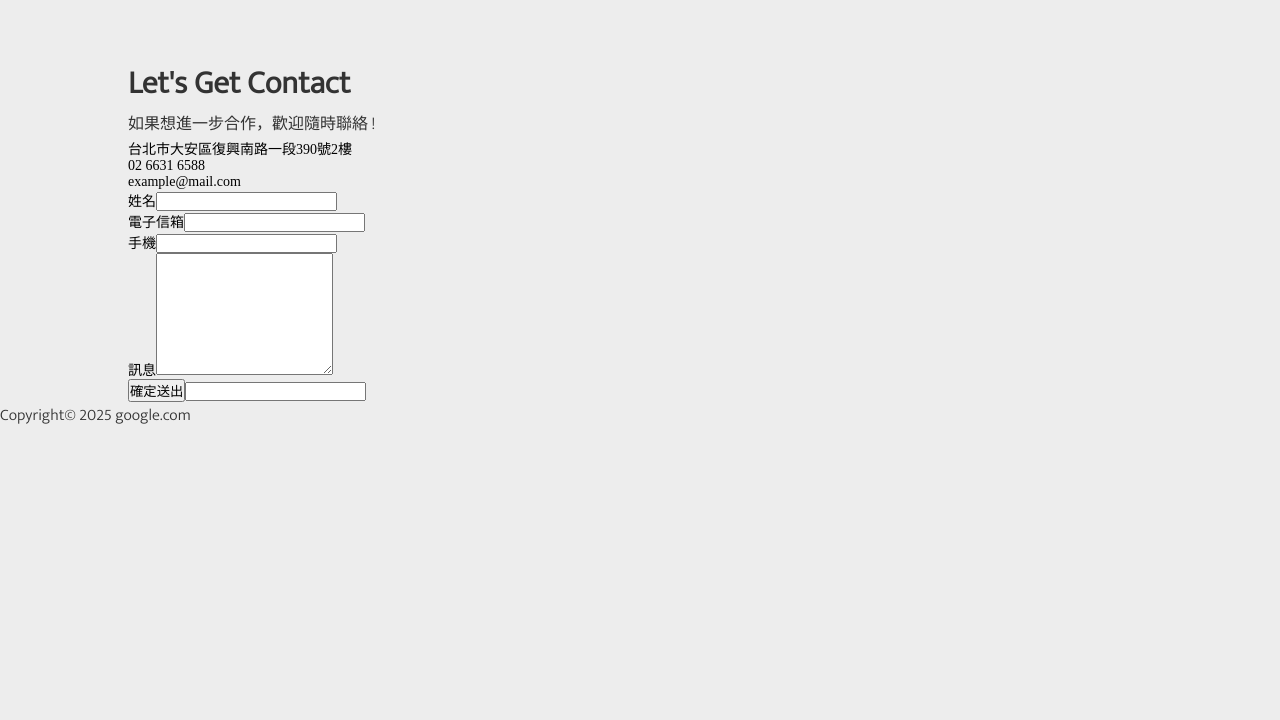
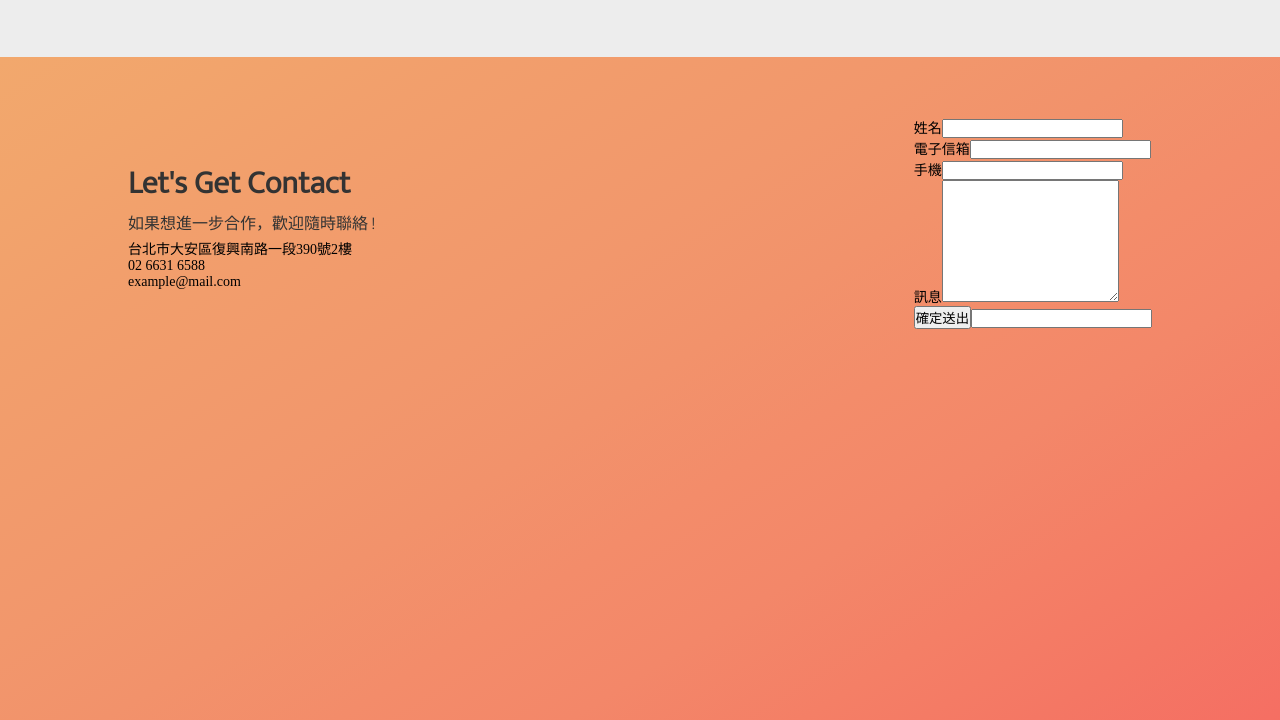
Before and after one commit to rogerjiang01/my_resume, a plain HTML site: page index.html in a window 1280 px wide. Shown: the part 3160-3880 px from the top of the page. Before the commit the page ends 3589 px from the top, so only its background shows below. Drawn offline with Linux system fonts and the light colour scheme.

Commit message:
Contact bgc+footer

```diff
--- a/css/style.css
+++ b/css/style.css
@@ -625,6 +625,39 @@
         /* ================================
                     Portfolio  END
             ================================ */
+
+        #Contact {
+            width: 100%;
+            height: 800px;
+            background-image: linear-gradient(to right bottom, #f2a86d, #f2a46c, #f29f6c, #f29b6c, #f2976c, #f2926b, #f38c6a, #f38769, #f47f66, #f47764, #f56f63, #f56662);
+        }
+        #Contact .container .row{
+            padding: 60px 0;
+            display: flex;
+            flex-direction: row;
+            justify-content: space-between;
+            align-items: center;
+        }
+
+
+
+
+        footer {
+            width: 100%;
+            height: 60px;
+            background-color: #292F36;
+            color: #fff;
+            display: flex;
+            justify-content: center;
+            align-items: center;
+        }
+
+        footer p {
+            margin: 0;
+            font-size: 0.9rem;
+            color: #ccc;
+        }
+
         /* ================
             RWD header
         ================ */
```
